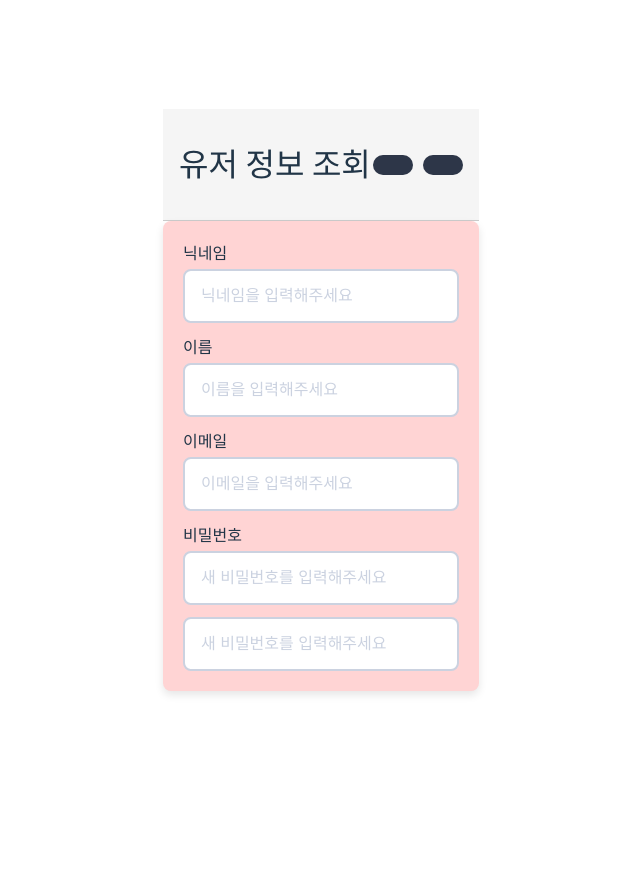
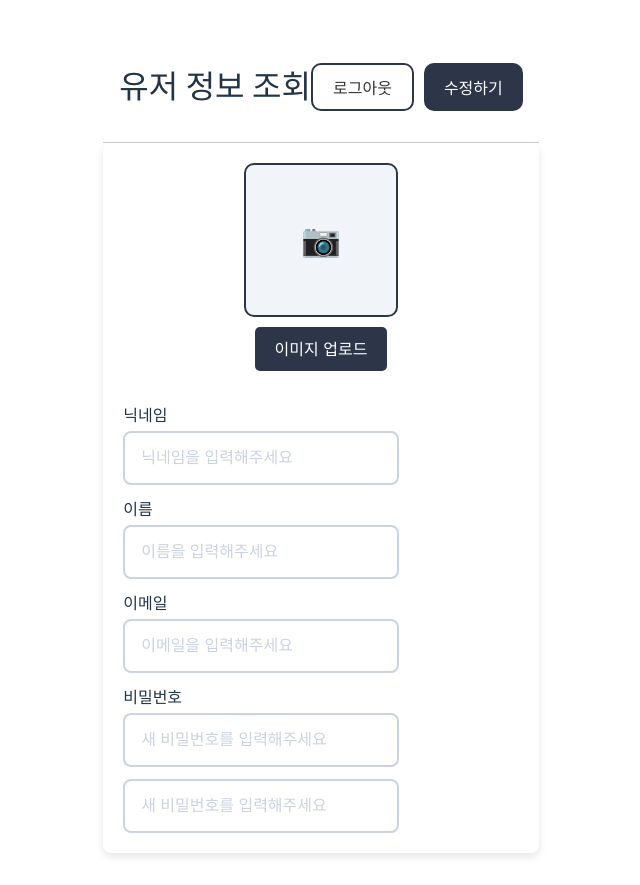
Before and after one commit to neuhastone/neuhastone-front, a React (Vite) app: page /user-info in a window 1280 px wide. Shown: the whole page, without its empty margins (319-959 px from the left). Before the commit the page ends 800 px from the top, so only its background shows below. Built offline with nearby package versions, Linux system fonts and the light colour scheme.

Commit message:
add 이미지 프로필 컨테이너 추가

```diff
--- a/src/pages/userInfo.jsx
+++ b/src/pages/userInfo.jsx
@@ -2,6 +2,7 @@ import React, { useState } from 'react';
 // import Button from "@shared/ui/Button";
 import InputText from "@shared/ui/InputText";
 import Header from "@shared/ui/header";
+import ProfileContainer from "src/widgets/ProfileContainer.jsx";
 import styles from "./userInfo.module.css";
 
 function UserInfoPage() {
@@ -15,14 +16,15 @@ function UserInfoPage() {
         <div>
             <div>
             <Header
-                    title="유저 정보 조회"
-                    buttons={[
-                        {label: "로그아웃", onClick: () => console.log("로그아웃 버튼 클릭됨!")},
-                        {label: "수정하기",onClick: () => console.log("수정하기 버튼 클릭됨!")}
-                    ]}
+                title="유저 정보 조회"
+                buttons={[
+                    { label: "로그아웃", onClick: () => console.log("로그아웃 버튼 클릭됨!"), variant: "secondary" },
+                    { label: "수정하기", onClick: () => console.log("수정하기 버튼 클릭됨!"), variant: "primary" }
+                ]}
             />
             </div>
             <div className={styles.userInfoContainer}>
+                <ProfileContainer/>
                 <InputText
                     type="text"
                     placeholder="닉네임을 입력해주세요"
--- a/src/pages/userInfo.module.css
+++ b/src/pages/userInfo.module.css
@@ -4,7 +4,7 @@
     flex-direction: column;
     gap: 12px;
     padding: 20px;
-    background-color: #ffd4d4;
+    background-color: #fff;
     border-radius: 8px;
     box-shadow: 0 4px 8px rgba(0, 0, 0, 0.1);
 }
--- a/src/shared/ui/Button.jsx
+++ b/src/shared/ui/Button.jsx
@@ -4,9 +4,9 @@ import styles from "./Button.module.css";
 
 const Button = ({ label, variant = "primary", onClick }) => {
     return (
-    <button className={`${styles.button} ${styles[variant]}`} onClick={onClick}>
-        {label}
-    </button>
+        <button className={`${styles.button} ${styles[variant]}`} onClick={onClick}>
+            {label} {/* label을 직접 사용 */}
+        </button>
     );
 };
 
--- a/src/shared/ui/Header.jsx
+++ b/src/shared/ui/Header.jsx
@@ -11,11 +11,10 @@ const Header = ({ title, buttons }) => {
                 {buttons.map((button, index) => (
                     <Button
                         key={index}
-                        className={styles.Button}
-                        onClick={button.onClick} // button의 onClick을 사용
-                    >
-                        {button.label} // button의 label을 사용
-                    </Button>
+                        label={button.label} // label을 props로 전달
+                        onClick={button.onClick}
+                        variant={button.variant} // variant prop 전달
+                    />
                 ))}
             </div>
         </header>
--- a/src/shared/ui/Header.module.css
+++ b/src/shared/ui/Header.module.css
@@ -4,7 +4,7 @@
     justify-content: space-between;
     align-items: center;
     padding: 16px;
-    background-color: #f5f5f5; /* 배경색 */
+    background-color: #fff; /* 배경색 */
     border-bottom: 1px solid #ccc; /* 아래쪽 경계선 */
 }
 
--- /dev/null
+++ b/src/widgets/ProfileContainer.jsx
@@ -0,0 +1,39 @@
+import React, { useState } from 'react';
+import styles from './ProfileContainer.module.css';
+
+const ProfileContainer = () => {
+    const [profileImage, setProfileImage] = useState(null); // 프로필 이미지 상태
+
+    // 이미지 업로드 핸들러
+    const handleImageUpload = (event) => {
+        const file = event.target.files[0];
+        if (file) {
+            const imageUrl = URL.createObjectURL(file);
+            setProfileImage(imageUrl);
+        }
+    };
+
+    return (
+        <div className={styles.profileContainer}>
+            <div className={styles.imagePreview}>
+                {profileImage ? (
+                    <img src={profileImage} alt="프로필 이미지" className={styles.profileImage} />
+                ) : (
+                    <span className={styles.defaultIcon}>📷</span> // 기본 아이콘
+                )}
+            </div>
+            <label htmlFor="imageUpload" className={styles.uploadButton}>
+                이미지 업로드
+            </label>
+            <input
+                type="file"
+                id="imageUpload"
+                accept="image/*"
+                onChange={handleImageUpload}
+                className={styles.hiddenInput} // 숨김 처리
+            />
+        </div>
+    );
+};
+
+export default ProfileContainer;
--- /dev/null
+++ b/src/widgets/ProfileContainer.module.css
@@ -0,0 +1,45 @@
+.profileContainer {
+    display: flex;
+    flex-direction: column;
+    align-items: center;
+    margin-bottom: 20px;
+}
+
+.imagePreview {
+    width: 150px;
+    height: 150px;
+    background-color: #f1f5f9;
+    display: flex;
+    align-items: center;
+    justify-content: center;
+    border: 2px solid #2D3648;
+    border-radius: 10px;
+    margin-bottom: 10px;
+}
+
+.profileImage {
+    width: 100%;
+    height: 100%;
+    object-fit: cover;
+    border-radius: 10px;
+}
+
+.defaultIcon {
+    font-size: 32px;
+    color: #2D3648;
+}
+
+.uploadButton {
+    padding: 10px 20px;
+    font-size: 16px;
+    border-radius: 5px;
+    background-color: #2D3648;
+    color: white;
+    cursor: pointer;
+    border: none;
+    text-align: center;
+}
+
+.hiddenInput {
+    display: none; /* 파일 선택 input을 숨김 */
+}
```
